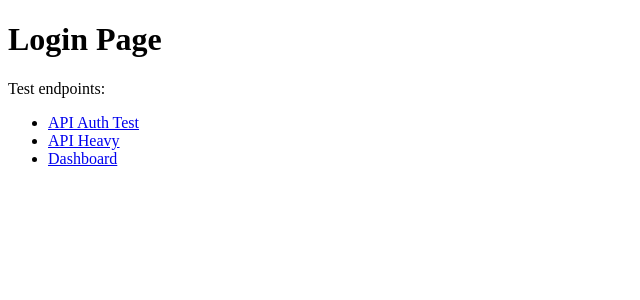
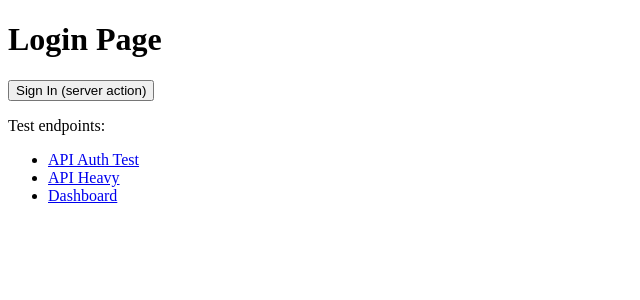
Before and after one commit to ferc/next-16-2-esm-bug, a Next.js app in the folder apps/web/: page /login in a window 1280 px wide. Shown: the top 300 px of the page, without its empty margins (0-640 px from the left). Built offline with nearby package versions, Linux system fonts and the light colour scheme.

Commit message:
restore server action on login page to reproduce ERR_REQUIRE_ESM

```diff
--- a/apps/web/app/login/page.tsx
+++ b/apps/web/app/login/page.tsx
@@ -1,7 +1,17 @@
+import { redirect } from 'next/navigation'
+
+async function loginAction() {
+  'use server'
+  redirect('/api/auth/test')
+}
+
 export default function LoginPage() {
   return (
     <div>
       <h1>Login Page</h1>
+      <form action={loginAction}>
+        <button type="submit">Sign In (server action)</button>
+      </form>
       <p>Test endpoints:</p>
       <ul>
         <li><a href="/api/auth/test">API Auth Test</a></li>
```
